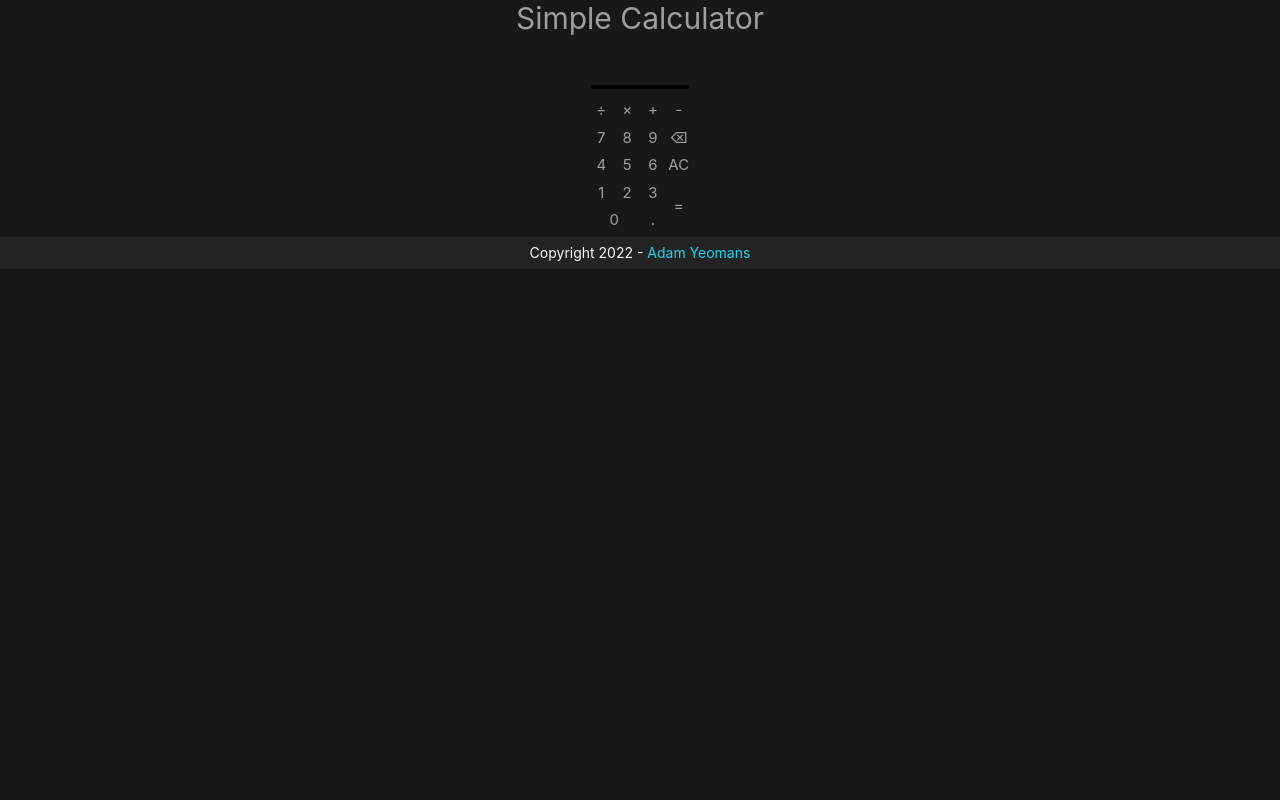
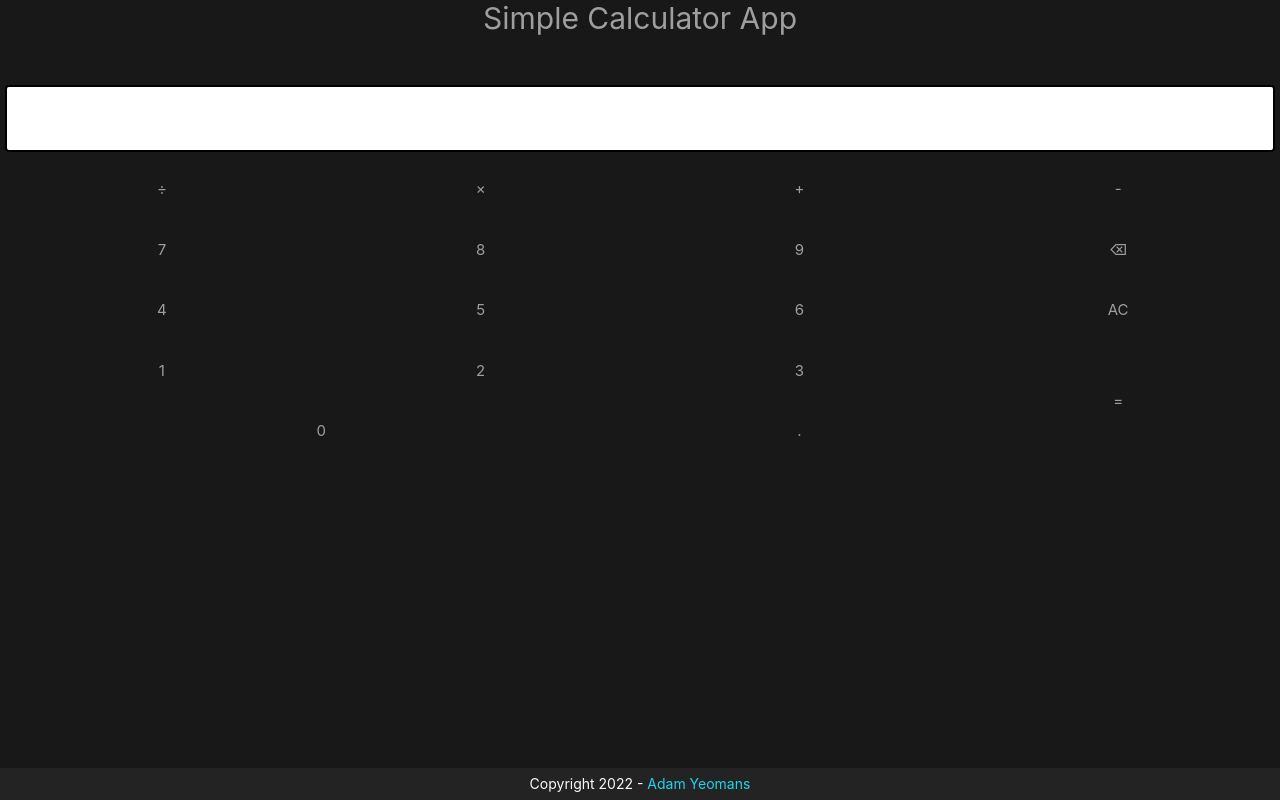
Before and after one commit to AdamYeomans/js-calculator, a website: page dist/index.html in a window 1280 px wide. Drawn offline with Linux system fonts and the light colour scheme.

Commit message:
Centered and applied styling to display box

```diff
--- a/dist/index.html
+++ b/dist/index.html
@@ -9,15 +9,19 @@
     <link rel="stylesheet" href="./index.css" />
   </head>
   <body>
-    <div class="">
     <header class="w-full text-center">
-        <h1 class="text-3xl">Simple Calculator</h1>
+      <h1 class="text-3xl">Simple Calculator App</h1>
     </header>
-      <div class="container flex flex-col justify-center items-center">
-        <div class="">
+    <div
+      class="container flex flex-col justify-center items-center w-full h-96 m-auto"
+    >
+      <div class="w-full h-full">
         <div id="display-box">
-            <div id="display" class="">
-              <h3 id="display-text" class=""></h3>
+          <div
+            id="display"
+            class="flex flex-row justify-start items-center p-2"
+          >
+            <h3 id="display-text" class="text-black"></h3>
           </div>
         </div>
         <div id="buttons">
@@ -43,7 +47,7 @@
       </div>
     </div>
     <footer
-        class="flex justify-center items-center h-fit w-full bg-gray-200/5 bottom-0 p-1"
+      class="flex justify-center items-center h-fit w-full bg-gray-200/5 bottom-0 absolute p-1"
     >
       <p class="text-gray-50 text-sm">
         Copyright 2022 -
@@ -54,7 +58,6 @@
         >
       </p>
     </footer>
-    </div>
   </body>
 </html>
 <script src="/index.js"></script>
```
Also changed, not shown: dist/index.css. Lines whose indentation alone changed are shown as unchanged.
